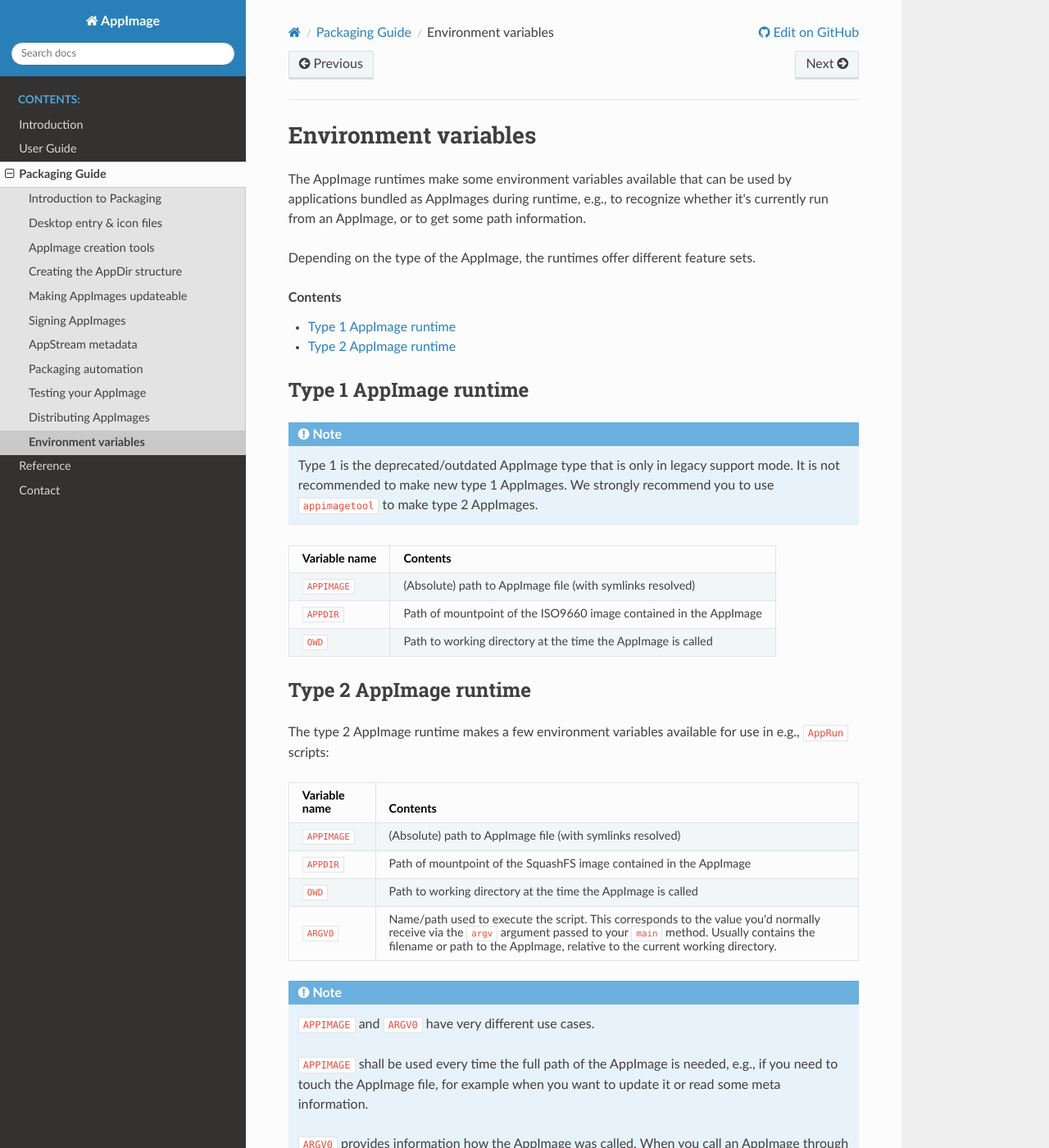
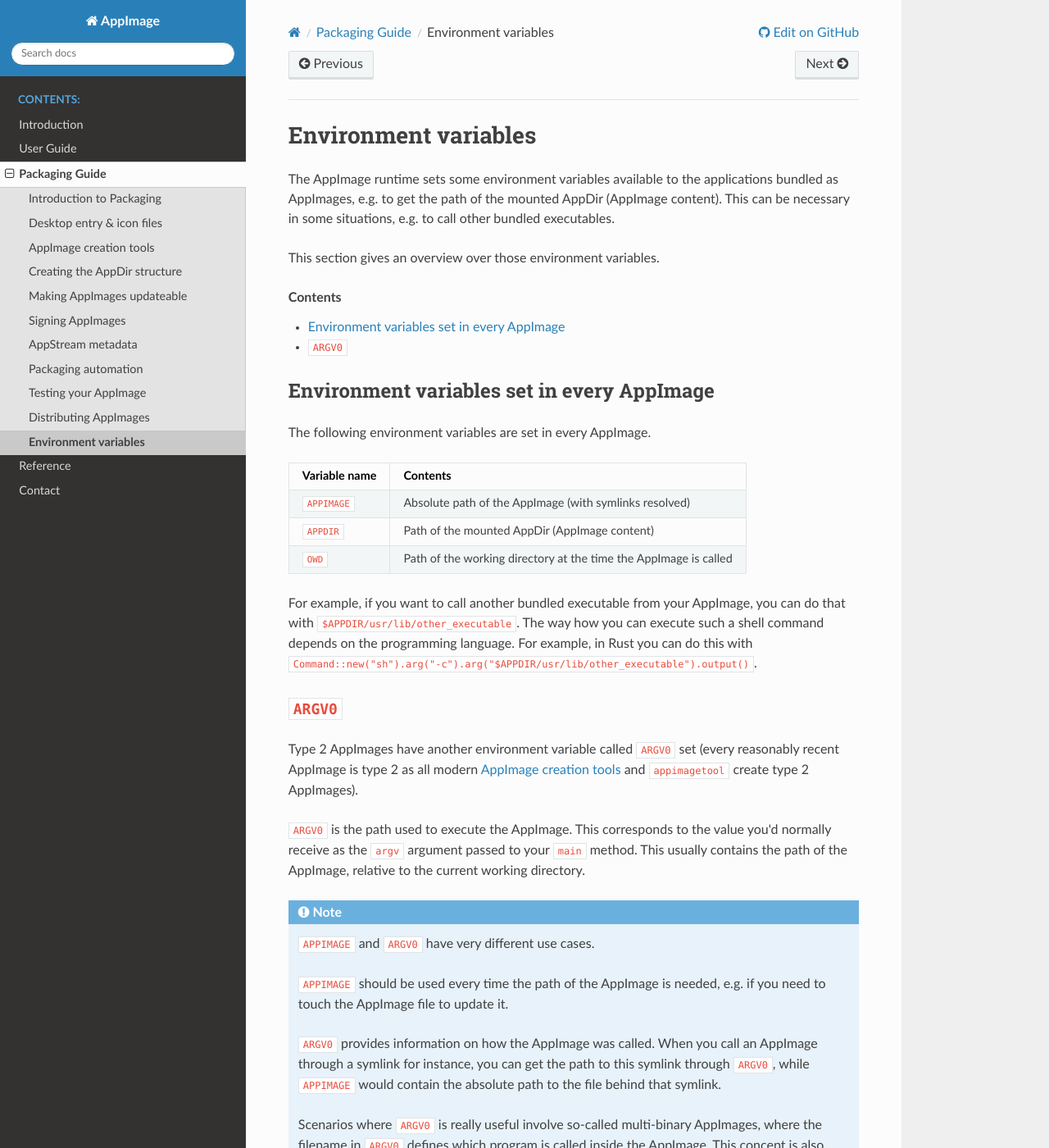
Before and after one commit to AppImage/docs.appimage.org, a Sphinx documentation site: the page built from source/packaging-guide/environment-variables.rst, in a window 1280 px wide and 1400 px high. Shown: the whole window at 82% size. Built offline with Sphinx 7.4.7 and the Read the Docs theme 3.1.0, drawn with Linux system fonts in a browser that asks for light colours; some of the changed text lies outside the part shown.

Commit message:
Improved environment variables page
The environment variables page has been improved:
The sections about type 1 and type 2 AppImages have been merged as most information was duplicated and readers might not know (and shouldn't need to know) the difference. Instead, one extra section about the additional variable and its restrictions has been added.

Additionally, all the explanations have been made easier to understand with more examples on how to use the environment variables. The introduction has also been improved to give a better overview.

```diff
--- a/source/packaging-guide/environment-variables.rst
+++ b/source/packaging-guide/environment-variables.rst
@@ -1,26 +1,23 @@
+.. include:: ../substitutions.rst
+
 .. _ref-env_vars:
 
 Environment variables
 =====================
 
-The AppImage runtimes make some environment variables available that can be used by applications bundled as AppImages
-during runtime, e.g., to recognize whether it's currently run from an AppImage, or to get some path information.
+The AppImage runtime sets some environment variables available to the applications bundled as AppImages, e.g. to get the path of the mounted AppDir (AppImage content). This can be necessary in some situations, e.g. to call other bundled executables.
 
-Depending on the type of the AppImage, the runtimes offer different feature sets.
-
+This section gives an overview over those environment variables.
 
 .. contents:: Contents
    :local:
    :depth: 1
 
 
-Type 1 AppImage runtime
------------------------
+Environment variables set in every AppImage
+-------------------------------------------
 
-.. note::
-
-   Type 1 is the deprecated/outdated AppImage type that is only in legacy support mode. It is not recommended to make
-   new type 1 AppImages. We strongly recommend you to use :code:`appimagetool` to make type 2 AppImages.
+The following environment variables are set in every AppImage.
 
 .. list-table::
    :header-rows: 1
@@ -28,44 +25,28 @@
    * - Variable name
      - Contents
    * - :code:`APPIMAGE`
-     - (Absolute) path to AppImage file (with symlinks resolved)
+     - Absolute path of the AppImage (with symlinks resolved)
    * - :code:`APPDIR`
-     - Path of mountpoint of the ISO9660 image contained in the AppImage
+     - Path of the mounted AppDir (AppImage content)
    * - :code:`OWD`
-     - Path to working directory at the time the AppImage is called
+     - Path of the working directory at the time the AppImage is called
+
+For example, if you want to call another bundled executable from your AppImage, you can do that with ``$APPDIR/usr/lib/other_executable``. |shell_command| ``Command::new("sh").arg("-c").arg("$APPDIR/usr/lib/other_executable").output()``.
 
 
-Type 2 AppImage runtime
------------------------
+``ARGV0``
+---------
 
-The type 2 AppImage runtime makes a few environment variables available for use in e.g., ``AppRun`` scripts:
+Type 2 AppImages have another environment variable called ``ARGV0`` set (every reasonably recent AppImage is type 2 as all modern :ref:`appimage-creation-tools` and ``appimagetool`` create type 2 AppImages).
 
-.. list-table::
-   :header-rows: 1
-
-   * - Variable name
-     - Contents
-   * - :code:`APPIMAGE`
-     - (Absolute) path to AppImage file (with symlinks resolved)
-   * - :code:`APPDIR`
-     - Path of mountpoint of the SquashFS image contained in the AppImage
-   * - :code:`OWD`
-     - Path to working directory at the time the AppImage is called
-   * - :code:`ARGV0`
-     - Name/path used to execute the script. This corresponds to the value you'd normally receive via the :code:`argv` argument passed to your :code:`main` method. Usually contains the filename or path to the AppImage, relative to the current working directory.
+``ARGV0`` is the path used to execute the AppImage. This corresponds to the value you'd normally receive as the ``argv`` argument passed to your ``main`` method. This usually contains the path of the AppImage, relative to the current working directory.
 
 .. note::
 
    :code:`APPIMAGE` and :code:`ARGV0` have very different use cases.
 
-   :code:`APPIMAGE` shall be used every time the full path of the AppImage is needed, e.g., if you need to touch the
-   AppImage file, for example when you want to update it or read some meta information.
+   :code:`APPIMAGE` should be used every time the path of the AppImage is needed, e.g. if you need to touch the AppImage file to update it.
 
-   :code:`ARGV0` provides information how the AppImage was called. When you call an AppImage through a symlink for
-   instance, you can get the path to this symlink through :code:`ARGV0`, while :code:`APPIMAGE` would contain the
-   absolute path to the file behind that symlink.
+   :code:`ARGV0` provides information on how the AppImage was called. When you call an AppImage through a symlink for instance, you can get the path to this symlink through :code:`ARGV0`, while :code:`APPIMAGE` would contain the absolute path to the file behind that symlink.
 
-   Scenarios where :code:`ARGV0` is really useful involve so-called multi-binary AppImages, where the filename
-   in :code:`ARGV0` defines which program is called inside the AppImage. This concept is also known from
-   single-binary tools like `BusyBox <https://en.wikipedia.org/wiki/BusyBox>`__, and can be implemented in a custom
-   :code:`AppRun` script (see :ref:`Architecture <ref-architecture>` for more information).
+   Scenarios where :code:`ARGV0` is really useful involve so-called multi-binary AppImages, where the filename in :code:`ARGV0` defines which program is called inside the AppImage. This concept is also known from single-binary tools like `BusyBox <https://en.wikipedia.org/wiki/BusyBox>`__, and can be implemented in a custom :code:`AppRun` script (see :ref:`Architecture <ref-architecture>` for more information).
--- a/source/packaging-guide/updates.rst
+++ b/source/packaging-guide/updates.rst
@@ -72,7 +72,7 @@
 
 To call another bundled executable, you need to know its path. Luckily, when running an AppImage, the :ref:`environment variable <ref-env_vars>` ``$APPDIR`` is set to the location of the mounted AppDir. As bundled executables are usually in ``./usr/lib``, its path should be something like ``$APPDIR/usr/lib/appimageupdatetool.AppImage``
 
-To update your AppImage with ``appimageupdatetool``, you need to give the path of your AppImage as parameter. This path is set as ``$APPIMAGE`` by the runtime. Therefore the whole call should look like ``$APPDIR/usr/lib/appimageupdatetool.AppImage $APPIMAGE``. The way how you can execute such a shell command depends on the programming language. For example, in Rust you can do this with ``Command::new("sh").arg("-c").arg("$APPDIR/usr/bin/appimageupdatetool.AppImage $APPIMAGE").output()``.
+To update your AppImage with ``appimageupdatetool``, you need to give the path of your AppImage as parameter. This path is set as ``$APPIMAGE`` by the runtime. Therefore the whole call should look like ``$APPDIR/usr/lib/appimageupdatetool.AppImage $APPIMAGE``. |shell_command| ``Command::new("sh").arg("-c").arg("$APPDIR/usr/bin/appimageupdatetool.AppImage $APPIMAGE").output()``.
 
 .. note::
    As of December 2024, appimageupdatetool requires FUSE 2 to run. If you aren't sure that your users have FUSE 2, you might want to check that before executing it. If a user doesn't have FUSE 2, you can still run appimageupdatetool with ``$APPDIR/usr/bin/appimageupdatetool.AppImage --appimage-extract-and-run $APPIMAGE``.
--- a/source/substitutions.rst
+++ b/source/substitutions.rst
@@ -12,3 +12,4 @@
 .. |linuxdeploy_bundle_appimages| replace:: As of December 2024, :ref:`ref-linuxdeploy` has a `bug <https://github.com/linuxdeploy/linuxdeploy/issues/301>`__ that causes it to corrupt AppImages when they're given as additional executables that should be bundled. Therefore, when using it, other bundled AppImages have to manually be copied into the AppDir and ``appimagetool`` has to be used to create the AppImage.
 .. |upstream_advantage| replace:: This ensures that the software works exactly the way the original application author has envisioned it to work.
 .. |software_catalogs_short| replace:: They basically work as app stores in which you can look through a list of all indexed AppImages, read their description and search for something specific or even filter by categories.
+.. |shell_command| replace:: The way how you can execute such a shell command depends on the programming language. For example, in Rust you can do this with
```
